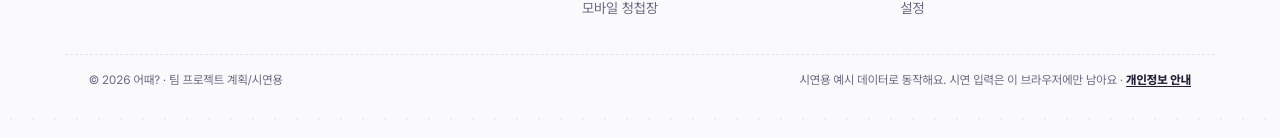
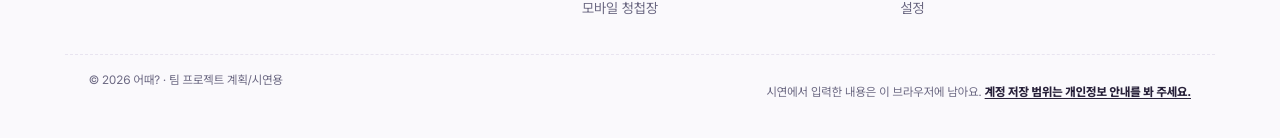
Before and after one commit to sterran123/eottae, a Next.js app in the folder 0. 소스코드/eottae-web/: page /match/onboarding in a window 1280 px wide. Shown: the part 596-734 px from the top of the page. Built offline with nearby package versions, Linux system fonts and the light colour scheme; no server answers.

Commit message:
fix: PR #91 AI 리뷰(542e9b8) 반드시 고칠 것 반영
- 리뷰 지적 반영

```diff
--- a/0. 소스코드/eottae-web/src/app/globals.css
+++ b/0. 소스코드/eottae-web/src/app/globals.css
@@ -2302,6 +2302,10 @@ img {
   font-weight: 800;
   text-decoration: underline;
   text-underline-offset: 2px;
+  display: inline-flex;
+  align-items: center;
+  min-height: 44px;
+  max-width: 100%;
 }
 
 .footer-bottom a:hover {
--- a/0. 소스코드/eottae-web/src/components/shared/site-footer.tsx
+++ b/0. 소스코드/eottae-web/src/components/shared/site-footer.tsx
@@ -25,8 +25,8 @@ export default function SiteFooter() {
       <div className="shell footer-bottom">
         <span>© 2026 어때? · 팀 프로젝트 계획/시연용</span>
         <span>
-          시연용 예시 데이터로 동작해요. 시연 입력은 이 브라우저에만 남아요 ·{' '}
-          <Link href="/privacy/">개인정보 안내</Link>
+          시연에서 입력한 내용은 이 브라우저에 남아요.{' '}
+          <Link href="/privacy/">계정 저장 범위는 개인정보 안내를 봐 주세요.</Link>
         </span>
       </div>
     </footer>
```
Also changed, not shown: 3 other files (tests, documents, lock files or other folders).
